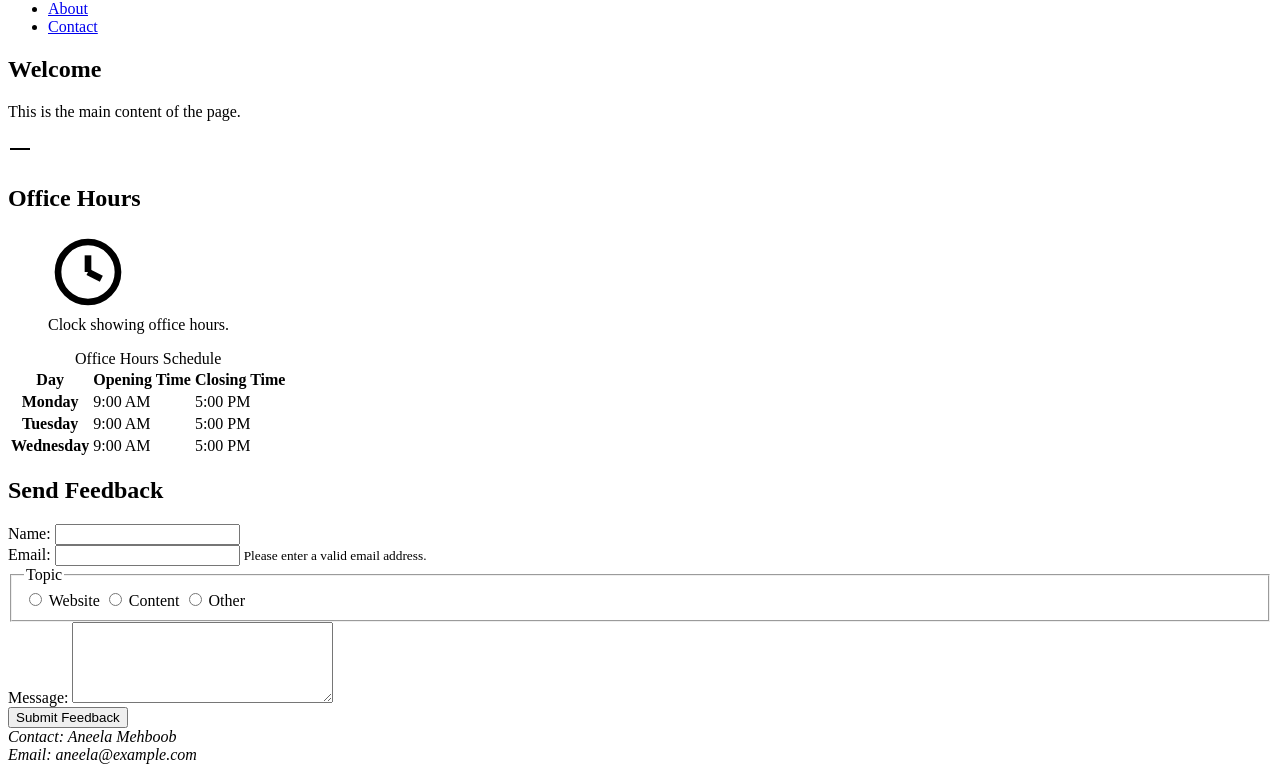
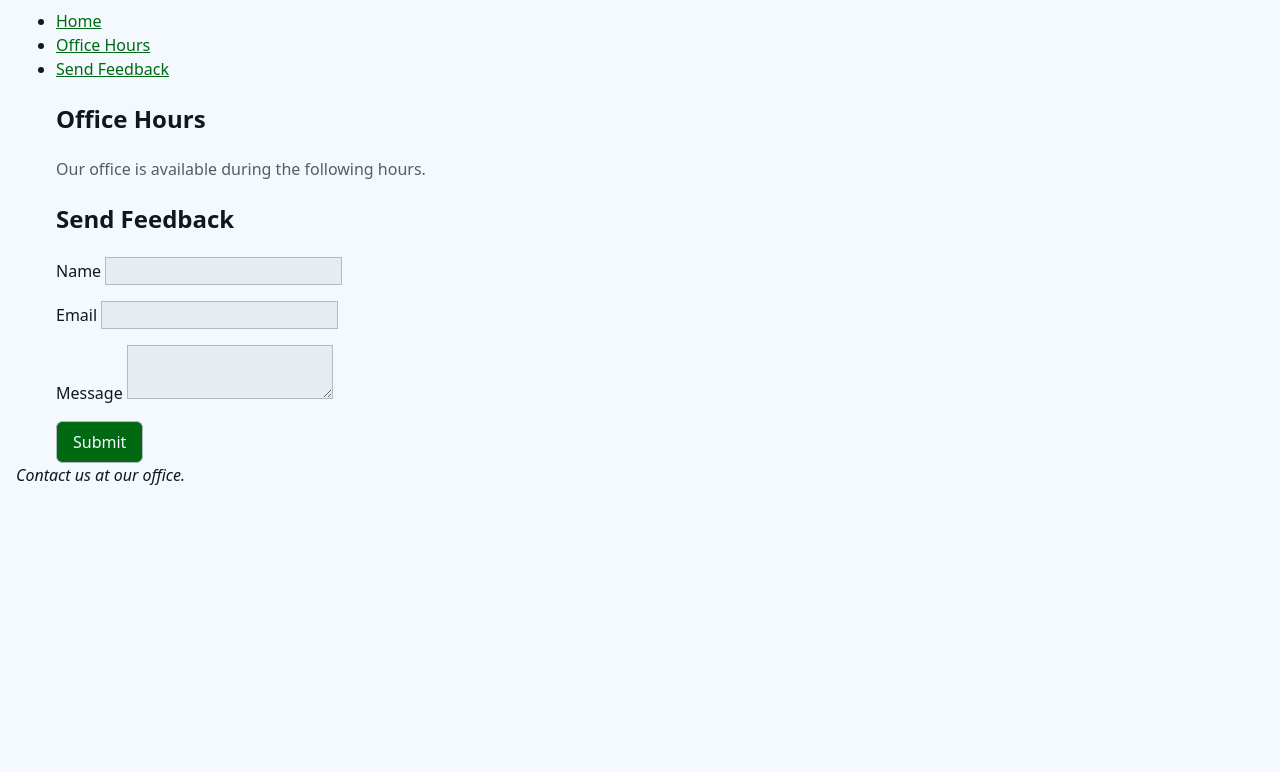
Before and after one commit to Aneela7/web-engineering-lab., a website: page public/index.html in a window 1280 px wide. Shown: the part 98-870 px from the top of the page. After the commit the page ends 800 px from the top, so only its background shows below. Drawn offline with Linux system fonts and the light colour scheme.

Commit message:
Complete Web Engineering Lab 03 tasks

```diff
--- a/public/index.html
+++ b/public/index.html
@@ -3,162 +3,72 @@
   <head>
     <meta charset="UTF-8" />
     <meta name="viewport" content="width=device-width, initial-scale=1.0" />
+
     <title>Web Engineering Lab</title>
 
     <link rel="stylesheet" href="styles.css" />
   </head>
+
   <body>
-    <a href="#main-content">Skip to main content</a>
     <header>
-      <h1 id="greeting">Hello, World!</h1>
+      <h1 id="greeting">Hello!</h1>
+
       <nav>
         <ul>
           <li>
-            <a href="#home" aria-current="location">Home</a>
+            <a href="index.html" class="nav-link" aria-current="location">
+              Home
+            </a>
           </li>
+
           <li>
-            <a href="#about">About</a>
+            <a href="#office-hours" class="nav-link"> Office Hours </a>
           </li>
+
           <li>
-            <a href="#contact">Contact</a>
+            <a href="#feedback" class="nav-link"> Send Feedback </a>
           </li>
         </ul>
       </nav>
     </header>
+
     <main id="main-content">
-      <section id="home">
-        <h2>Welcome</h2>
-        <p>This is the main content of the page.</p>
+      <section id="office-hours">
+        <h2>Office Hours</h2>
+
+        <p class="text-muted">
+          Our office is available during the following hours.
+        </p>
       </section>
-      <svg aria-hidden="true" width="24" height="24" viewBox="0 0 24 24">
-        <line
-          x1="2"
-          y1="12"
-          x2="22"
-          y2="12"
-          stroke="currentColor"
-          stroke-width="2"
-        ></line>
-      </svg>
-      <section id="about">
-        <h2>Office Hours</h2>
-        <figure>
-          <svg role="img" width="80" height="80" viewBox="0 0 24 24">
-            <title>Office hours clock icon</title>
-            <circle
-              cx="12"
-              cy="12"
-              r="9"
-              fill="none"
-              stroke="currentColor"
-              stroke-width="2"
-            ></circle>
 
-            <line
-              x1="12"
-              y1="12"
-              x2="12"
-              y2="7"
-              stroke="currentColor"
-              stroke-width="2"
-            ></line>
+      <section id="feedback">
+        <h2>Send Feedback</h2>
 
-            <line
-              x1="12"
-              y1="12"
-              x2="16"
-              y2="14"
-              stroke="currentColor"
-              stroke-width="2"
-            ></line>
-          </svg>
+        <form>
+          <p>
+            <label for="name">Name</label>
+            <input type="text" id="name" name="name" required />
+          </p>
 
-          <figcaption>Clock showing office hours.</figcaption>
-        </figure>
-        <table>
-          <caption>
-            Office Hours Schedule
-          </caption>
-          <thead>
-            <tr>
-              <th scope="col">Day</th>
-              <th scope="col">Opening Time</th>
-              <th scope="col">Closing Time</th>
-            </tr>
-          </thead>
-          <tbody>
-            <tr>
-              <th scope="row">Monday</th>
-              <td><time datetime="09:00">9:00 AM</time></td>
-              <td><time datetime="17:00">5:00 PM</time></td>
-            </tr>
-            <tr>
-              <th scope="row">Tuesday</th>
-              <td><time datetime="09:00">9:00 AM</time></td>
-              <td><time datetime="17:00">5:00 PM</time></td>
-            </tr>
-            <tr>
-              <th scope="row">Wednesday</th>
-              <td><time datetime="09:00">9:00 AM</time></td>
-              <td><time datetime="17:00">5:00 PM</time></td>
-            </tr>
-          </tbody>
-        </table>
-      </section>
-      <section id="contact">
-        <h2>Send Feedback</h2>
-        <form>
-          <div>
-            <label for="name">Name:</label>
-            <input type="text" id="name" name="name" required />
-          </div>
-          <div>
-            <label for="email">Email:</label>
-            <input
-              type="email"
-              id="email"
-              name="email"
-              aria-describedby="email-hint"
-              required
-            />
+          <p>
+            <label for="email">Email</label>
+            <input type="email" id="email" name="email" required />
+          </p>
 
-            <small id="email-hint"> Please enter a valid email address. </small>
-          </div>
-          <fieldset>
-            <legend>Topic</legend>
-            <input
-              type="radio"
-              id="website"
-              name="topic"
-              value="website"
-              required
-            />
-            <label for="website">Website</label>
-            <input type="radio" id="content" name="topic" value="content" />
-            <label for="content">Content</label>
-            <input type="radio" id="other" name="topic" value="other" />
-            <label for="other">Other</label>
-          </fieldset>
-          <div>
-            <label for="message">Message:</label>
+          <p>
+            <label for="message">Message</label>
+            <textarea id="message" name="message"></textarea>
+          </p>
 
-            <textarea
-              id="message"
-              name="message"
-              rows="5"
-              cols="30"
-              required
-            ></textarea>
-          </div>
-          <button type="submit">Submit Feedback</button>
+          <button type="submit">Submit</button>
         </form>
       </section>
     </main>
+
     <footer>
-      <address>
-        Contact: Aneela Mehboob<br />
-        Email: aneela@example.com
-      </address>
+      <address>Contact us at our office.</address>
     </footer>
+
+    <script src="script.js"></script>
   </body>
 </html>
--- a/public/styles.css
+++ b/public/styles.css
@@ -1,20 +1,94 @@
-a:focus,
-button:focus,
-input:focus,
-textarea:focus,
-select:focus {
-  outline: 3px solid blue;
-  outline-offset: 3px;
+@layer reset, base, components, utilities;
+@layer reset {
+  *,
+  *::before,
+  *::after {
+    box-sizing: border-box;
+  }
+  html,
+  body {
+    margin: 0;
+  }
 }
-a[href="#main-content"] {
-  position: absolute;
-  left: -9999px;
-  top: 10px;
+@layer base {
+  :root {
+    color-scheme: light dark;
+    --color-bg: light-dark(oklch(98% 0.01 250), oklch(18% 0.02 250));
+    --color-text: light-dark(oklch(20% 0.02 250), oklch(96% 0.02 250));
+    --color-accent: light-dark(oklch(45% 0.15 145), oklch(80% 0.15 145));
+    --color-surface: color-mix(in oklch, var(--color-bg), var(--color-text) 5%);
+    --color-border: color-mix(in oklch, var(--color-bg), var(--color-text) 25%);
+    --color-muted: color-mix(in oklch, var(--color-text), var(--color-bg) 35%);
+    --space: 1rem;
+  }
+  body {
+    background-color: var(--color-bg);
+    color: var(--color-text);
+    padding: var(--space);
+    font-family: system-ui, sans-serif;
+    line-height: 1.5;
+  }
+
+  h1,
+  h2,
+  h3 {
+    color: var(--color-text);
+  }
 }
-a[href="#main-content"]:focus {
-  left: 10px;
-  background: white;
-  padding: 10px;
-  border: 2px solid black;
-  z-index: 1000;
+@layer components {
+  main {
+    max-inline-size: 1200px;
+    margin-inline: auto;
+    padding-inline: var(--space);
+  }
+  nav a {
+    color: var(--color-accent);
+  }
+  .nav-link {
+    color: var(--color-accent);
+  }
+  :where(nav ul li a) {
+    color: var(--color-accent);
+  }
+  form p {
+    margin-block: 0.5rem 1rem;
+  }
+  input,
+  textarea,
+  select,
+  button {
+    font: inherit;
+  }
+  input,
+  textarea {
+    border: 1px solid var(--color-border);
+    background-color: var(--color-surface);
+    color: var(--color-text);
+  }
+  button {
+    background-color: var(--color-accent);
+    color: var(--color-bg);
+    border: 1px solid var(--color-border);
+    padding-block: 0.5rem;
+    padding-inline: 1rem;
+    border-radius: 0.4rem;
+    cursor: pointer;
+  }
+  button:hover {
+    background-color: var(--color-text);
+    color: var(--color-bg);
+  }
+  svg {
+    fill: currentColor;
+  }
 }
+@layer utilities {
+  .skip-link {
+    color: var(--color-accent);
+    background-color: var(--color-surface);
+    padding: var(--space);
+  }
+  .text-muted {
+    color: var(--color-muted);
+  }
+}
```
Also changed, not shown: public/script.js (deleted, +0 -9 lines).
